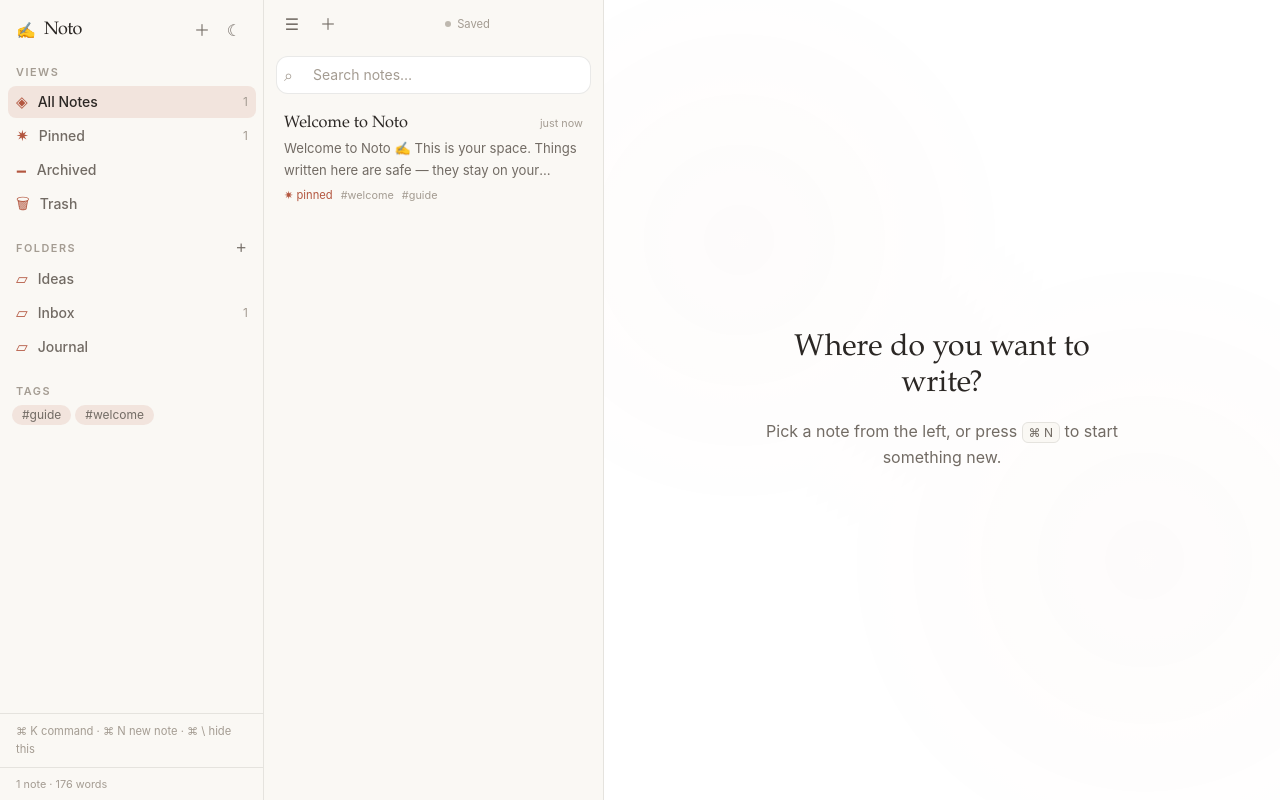
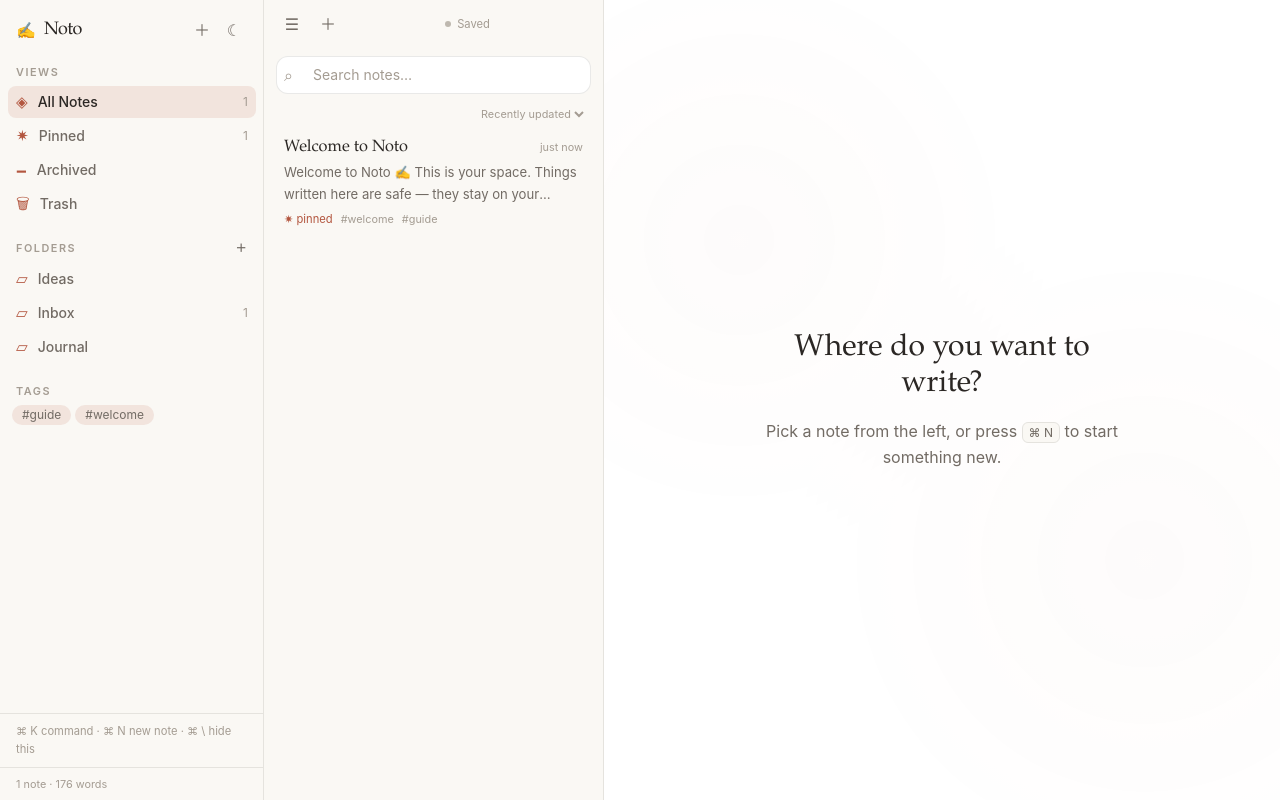
Before and after one commit to Devraj-jha/Noto, a React (Vite) app: page / in a window 1280 px wide. Built offline with nearby package versions, Linux system fonts and the light colour scheme.

Commit message:
Let the list sort by updated, created, or title

```diff
--- a/src/components/NoteList.tsx
+++ b/src/components/NoteList.tsx
@@ -1,4 +1,5 @@
 import { useNotes } from '../store/useNotes'
+import type { SortBy } from '../store/useNotes'
 import { NoteItem } from './NoteItem'
 import { formatRelativeTime, snippetFromContent, titleFromContent } from '../lib/utils'
 import { AnimatePresence, motion } from 'framer-motion'
@@ -10,6 +11,8 @@
   const view = useNotes((s) => s.view)
   const searchQuery = useNotes((s) => s.searchQuery)
   const createNote = useNotes((s) => s.createNote)
+  const sortBy = useNotes((s) => s.sortBy)
+  const setSortBy = useNotes((s) => s.setSortBy)
 
   if (notes.length === 0) {
     return (
@@ -45,6 +48,18 @@
 
   return (
     <div className="h-full overflow-y-auto px-2 pb-6">
+      <div className="flex items-center justify-end px-2 pb-1 pt-1">
+        <select
+          value={sortBy}
+          onChange={(e) => setSortBy(e.target.value as SortBy)}
+          aria-label="Sort notes"
+          className="rounded-md border-none bg-transparent text-[0.68rem] text-[var(--faint)] focus:outline-none"
+        >
+          <option value="updated">Recently updated</option>
+          <option value="created">Recently created</option>
+          <option value="title">A → Z</option>
+        </select>
+      </div>
       <AnimatePresence initial={false}>
         {notes.map((n) => {
           const active = n.id === selectedId
--- a/src/store/useNotes.ts
+++ b/src/store/useNotes.ts
@@ -5,10 +5,11 @@
   getMeta, setMeta,
 } from '../db/indexeddb'
 import type { Note, Folder, Tag, ViewFilter } from '../types/note'
-import { uid, isExpiredFromTrash } from '../lib/utils'
+import { uid, isExpiredFromTrash, titleFromContent } from '../lib/utils'
 import { WELCOME_NOTE, DEFAULT_FOLDERS } from '../data/welcomeNote'
 
 export type SaveStatus = 'saved' | 'saving'
+export type SortBy = 'updated' | 'created' | 'title'
 
 interface Toast {
   id: string
@@ -34,6 +35,7 @@
   mobilePane: 'list' | 'editor'
   theme: 'light' | 'dark'
   saveStatus: SaveStatus
+  sortBy: SortBy
   toasts: Toast[]
   lastNoteContent: string // for undo of edits
 
@@ -67,6 +69,7 @@
   setMobilePane: (p: 'list' | 'editor') => void
   toggleTheme: () => void
   setSaveStatus: (s: SaveStatus) => void
+  setSortBy: (s: SortBy) => void
 
   pushToast: (t: Omit<Toast, 'id'>) => void
   dismissToast: (id: string) => void
@@ -105,6 +108,7 @@
     mobilePane: 'list',
     theme: 'light',
     saveStatus: 'saved',
+    sortBy: 'updated',
     toasts: [],
     lastNoteContent: '',
 
@@ -299,8 +303,14 @@
         )
       }
 
-      const pinnedFirst = (a: Note, b: Note) => Number(b.pinned) - Number(a.pinned) || b.updatedAt - a.updatedAt
-      return list.sort(pinnedFirst)
+      const by = get().sortBy
+      const cmp: (a: Note, b: Note) => number =
+        by === 'title'
+          ? (a, b) => (a.title || titleFromContent(a.content)).localeCompare(b.title || titleFromContent(b.content))
+          : by === 'created'
+            ? (a, b) => b.createdAt - a.createdAt
+            : (a, b) => b.updatedAt - a.updatedAt
+      return list.sort((a, b) => Number(b.pinned) - Number(a.pinned) || cmp(a, b))
     },
 
     visibleTags() {
@@ -320,6 +330,7 @@
     openCommand: (v) => set({ commandOpen: v }),
     setMobilePane: (p) => set({ mobilePane: p }),
     setSaveStatus: (s) => set({ saveStatus: s }),
+    setSortBy: (s) => set({ sortBy: s }),
 
     toggleTheme() {
       const t = get().theme === 'light' ? 'dark' : 'light'
```
